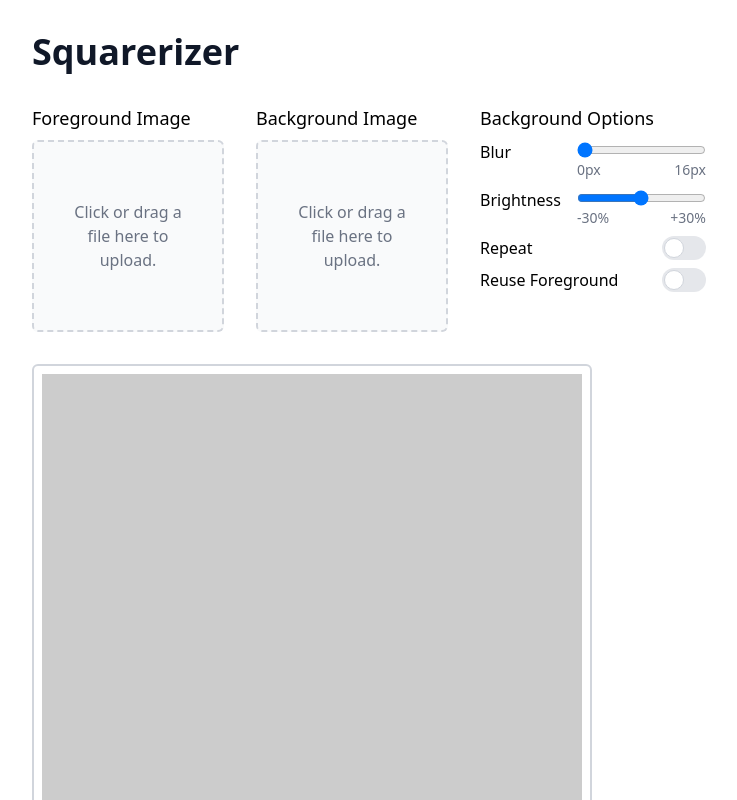
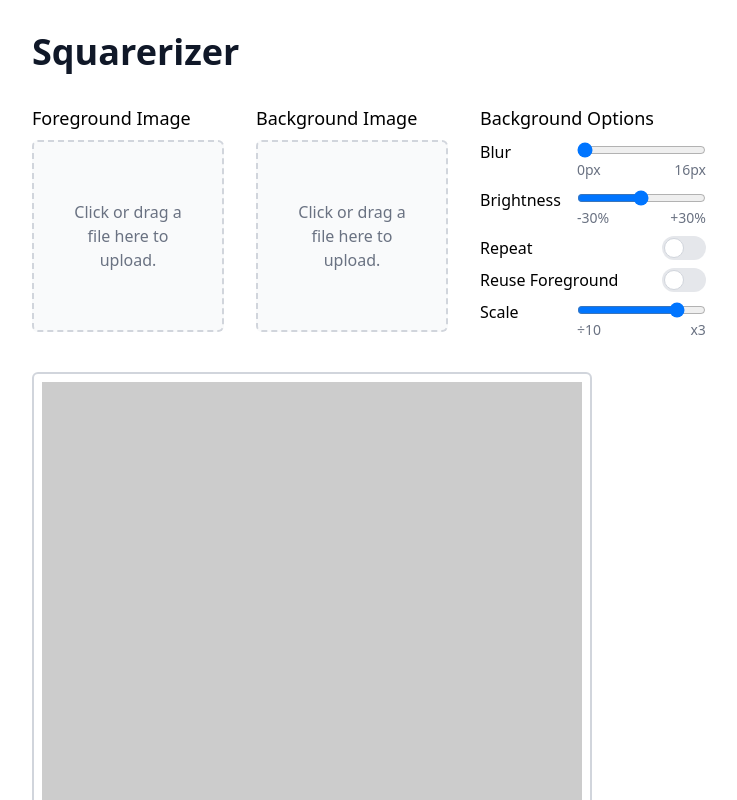
Before and after one commit to loicteixeira/squarerizer, a SvelteKit app: page / in a window 1280 px wide. Shown: the top 800 px of the page, without its empty margins (0-737 px from the left). Built offline with nearby package versions, Linux system fonts and the light colour scheme.

Commit message:
Add background scale option

```diff
--- a/src/lib/components/Canvas.svelte
+++ b/src/lib/components/Canvas.svelte
@@ -6,6 +6,7 @@
 		brightness: number;
 		repeat: boolean;
 		reuseForeground: boolean;
+		scale: number;
 	};
 
 	type Props = {
@@ -92,12 +93,17 @@
 
 		// Draw the image
 		if (options.repeat) {
-			drawPattern(image, ctx, {
-				x: 0,
-				y: 0,
-				w: ctx.canvas.width,
-				h: ctx.canvas.height
-			});
+			drawPattern(
+				image,
+				ctx,
+				{
+					x: 0,
+					y: 0,
+					w: ctx.canvas.width,
+					h: ctx.canvas.height
+				},
+				options.scale
+			);
 		} else {
 			const srcSize = getImageSize(image);
 			const targetSize = getImageSize(image, {
@@ -105,7 +111,7 @@
 				maxWidth: ctx.canvas.width,
 				maxHeight: ctx.canvas.height
 			});
-			drawImage(image, ctx, srcSize, targetSize);
+			drawImage(image, ctx, srcSize, targetSize, options.scale);
 		}
 
 		// Reset filter before drawing foreground
@@ -168,27 +174,50 @@
 		img: HTMLImageElement,
 		ctx: CanvasRenderingContext2D,
 		sourceRect: Rect,
-		targetRect: Rect
+		targetRect: Rect,
+		scale: number = 1
 	) {
+		const centerX = targetRect.x + targetRect.w / 2;
+		const centerY = targetRect.y + targetRect.h / 2;
+
+		ctx.save();
+		ctx.translate(centerX, centerY);
+		ctx.scale(scale, scale);
 		ctx.drawImage(
 			img,
 			sourceRect.x,
 			sourceRect.y,
 			sourceRect.w,
 			sourceRect.h,
-			targetRect.x,
-			targetRect.y,
+			-targetRect.w / 2,
+			-targetRect.h / 2,
 			targetRect.w,
 			targetRect.h
 		);
+		ctx.restore();
 	}
 
-	function drawPattern(img: HTMLImageElement, ctx: CanvasRenderingContext2D, rect: Rect) {
+	function drawPattern(
+		img: HTMLImageElement,
+		ctx: CanvasRenderingContext2D,
+		rect: Rect,
+		scale: number = 1
+	) {
+		// Prepare the pattern
 		const pattern = ctx.createPattern(img, 'repeat');
 		if (!pattern) throw new Error('Failed to create pattern');
 
+		// Apply scaling to the pattern
+		const matrix = new DOMMatrix();
+		matrix.a = scale;
+		matrix.d = scale;
+		pattern.setTransform(matrix);
+
+		// Draw the pattern
+		ctx.save();
 		ctx.fillStyle = pattern;
 		ctx.fillRect(rect.x, rect.y, rect.w, rect.h);
+		ctx.restore();
 	}
 
 	function handleDownload(e: Event) {
--- a/src/routes/+page.svelte
+++ b/src/routes/+page.svelte
@@ -1,13 +1,16 @@
 <script lang="ts">
 	import Canvas, { type BackgroundOptions } from '$lib/components/Canvas.svelte';
 	import FileDropZone from '$lib/components/FileDropZone.svelte';
+
+	const SCALE_VALUES = [1 / 10, 1 / 9, 1 / 8, 1 / 7, 1 / 6, 1 / 5, 1 / 4, 1 / 3, 1 / 2, 1, 2, 3];
 
 	let backgroundImageFile = $state<File | null>(null);
 	let backgroundOptions = $state<BackgroundOptions>({
 		blur: 0,
 		brightness: 100,
 		repeat: false,
-		reuseForeground: false
+		reuseForeground: false,
+		scale: 1
 	});
 	let foregroundImageFile = $state<File | null>(null);
 
@@ -80,6 +83,28 @@
 				class="peer relative h-6 w-11 rounded-full bg-gray-200 peer-checked:bg-blue-600 peer-focus:ring-4 peer-focus:ring-blue-300 peer-focus:outline-none after:absolute after:start-[2px] after:top-[2px] after:h-5 after:w-5 after:rounded-full after:border after:border-gray-300 after:bg-white after:transition-all after:content-[''] peer-checked:after:translate-x-full peer-checked:after:border-white rtl:peer-checked:after:-translate-x-full dark:border-gray-600 dark:bg-gray-700 dark:peer-checked:bg-blue-600 dark:peer-focus:ring-blue-800"
 			></div>
 		</label>
+		<label class="relative mb-4 flex justify-between gap-4">
+			Scale
+			<div class="relative">
+				<input
+					id="input"
+					type="range"
+					min="0"
+					max={SCALE_VALUES.length - 1}
+					step="1"
+					bind:value={
+						() => SCALE_VALUES.findIndex((v) => v === backgroundOptions.scale),
+						(v) => (backgroundOptions.scale = SCALE_VALUES[v])
+					}
+				/>
+				<span class="absolute start-0 -bottom-4 text-sm text-gray-500 dark:text-gray-400"
+					>÷{1 / SCALE_VALUES[0]}</span
+				>
+				<span class="absolute end-0 -bottom-4 text-sm text-gray-500 dark:text-gray-400"
+					>x{SCALE_VALUES[SCALE_VALUES.length - 1]}</span
+				>
+			</div>
+		</label>
 	</div>
 </div>
 
```
